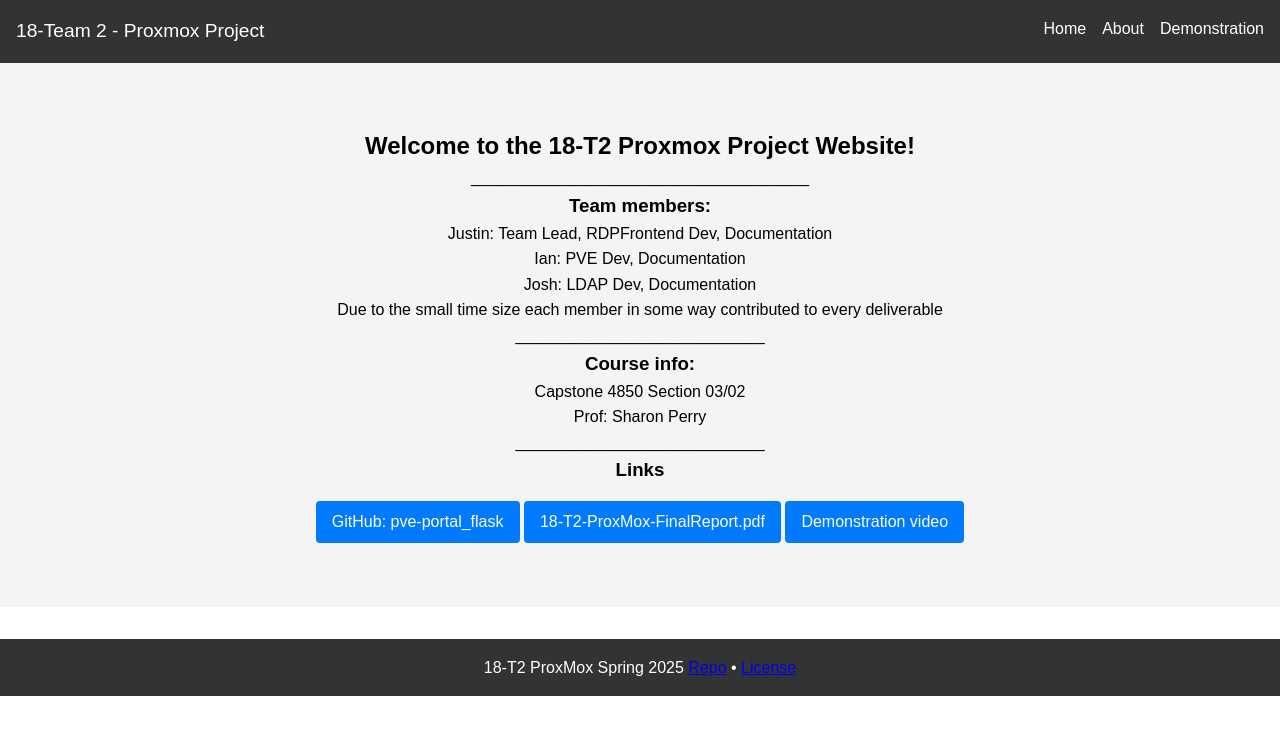
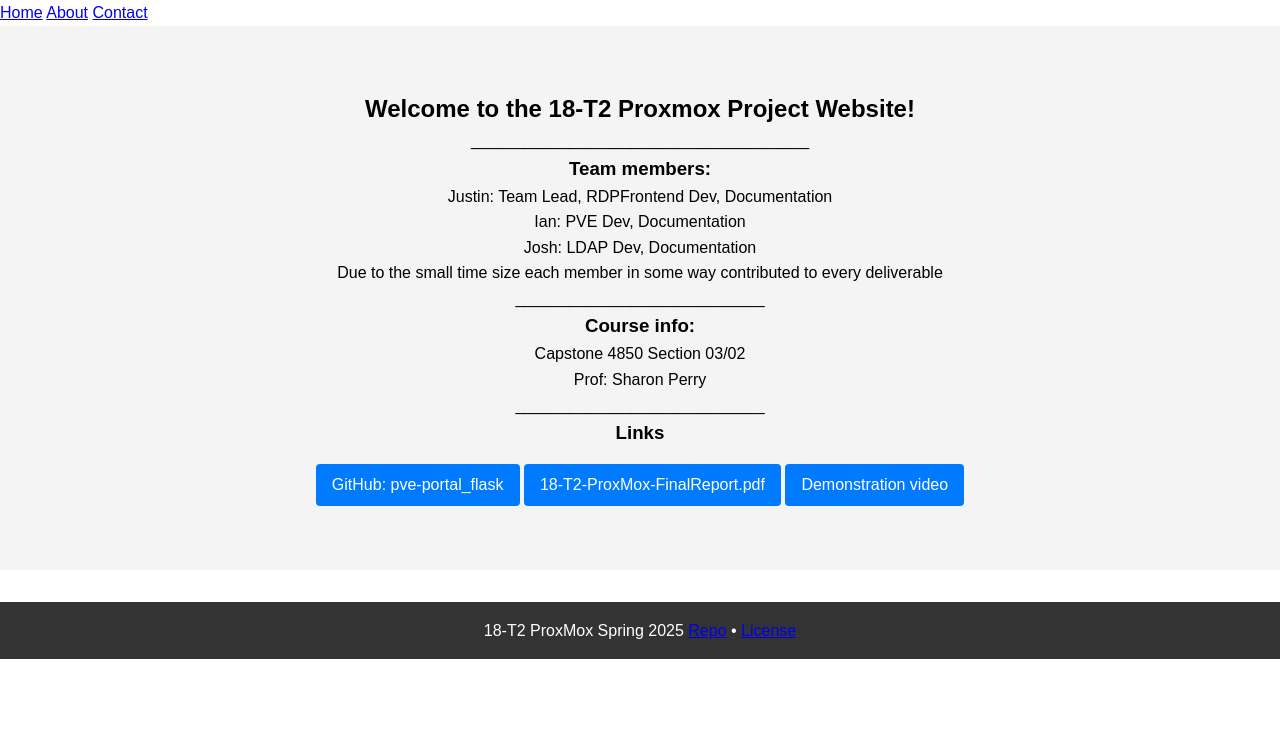
Before and after one commit to JustinHammitt/pve-portal_flask, a plain HTML site: page docs/index.html in a window 1280 px wide. Drawn offline with Linux system fonts and the light colour scheme.

Commit message:
fixed fo real
made header static

```diff
--- a/docs/index.html
+++ b/docs/index.html
@@ -8,7 +8,13 @@
   <link rel="stylesheet" href="assets/css/styles.css">
 </head>
 <body>
-  <div id="site-header"></div>
+  <header class="site-header">
+    <nav>
+      <a href="index.html">Home</a>
+      <a href="about.html">About</a>
+      <a href="contact.html">Contact</a>
+    </nav>
+  </header>
   <main>
     <!-- Hero Section -->
     <section class="hero">
```
